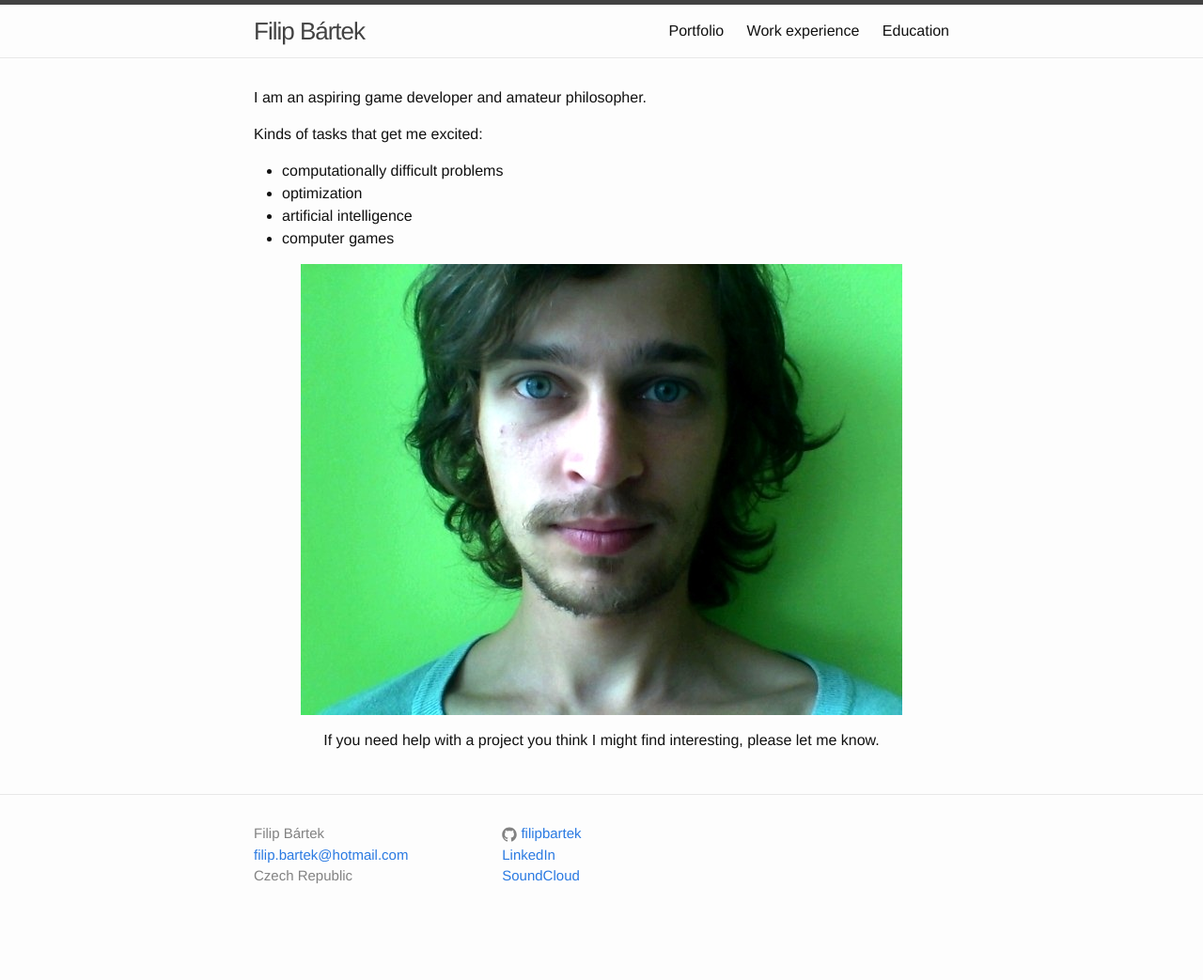
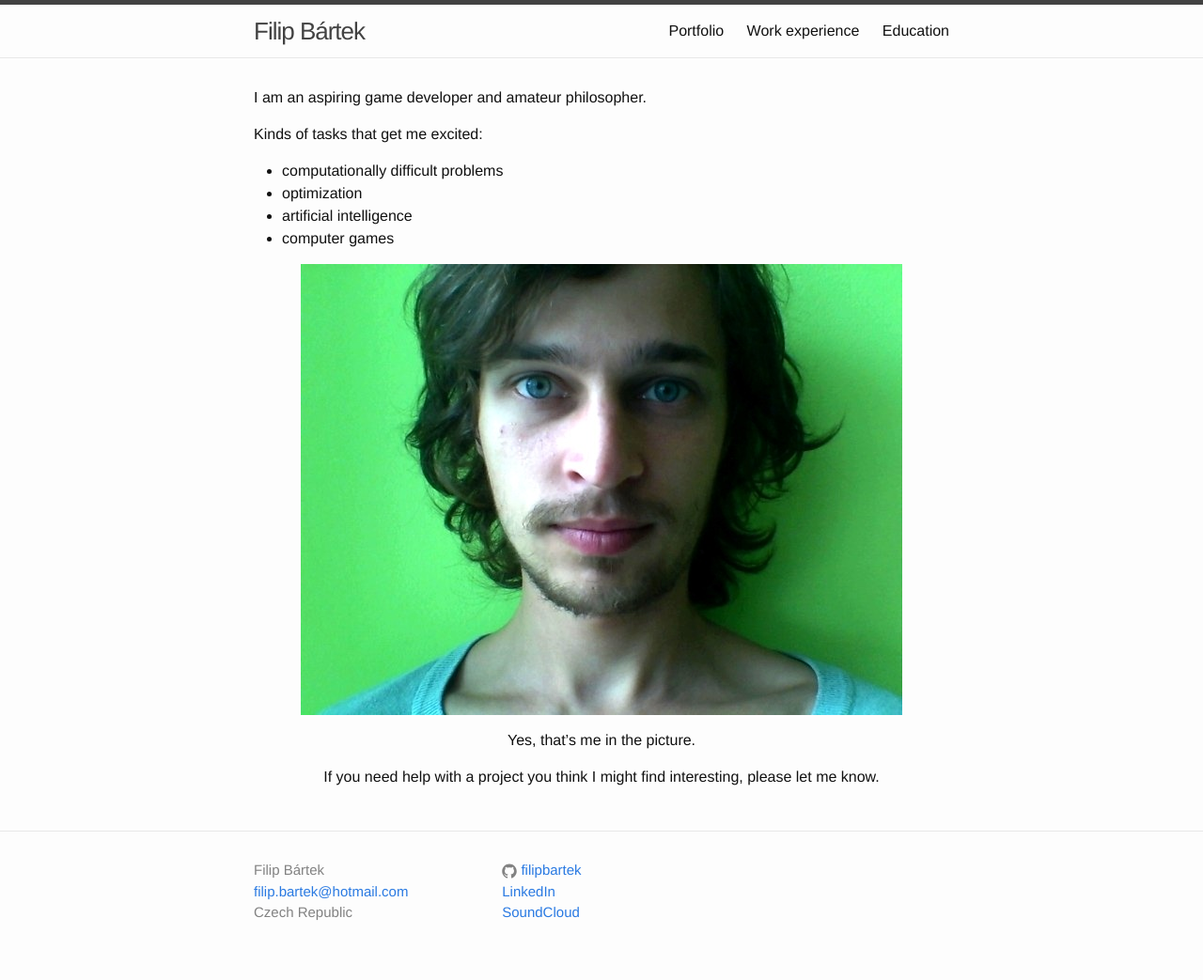
Before and after one commit to filipbartek/filipbartek.github.io, a Jekyll site: the page built from index.md, in a window 1280 px wide. Shown: the whole page at 94% size. Built offline with Jekyll 4.4.1, drawn with Linux system fonts in a browser that asks for light colours; before the commit the page ends 1004 px from its top, so only the background shows below that.

Commit message:
index.md: Add a caption to the picture

```diff
--- a/index.md
+++ b/index.md
@@ -15,5 +15,8 @@
 ![My photo](/assets/face.jpg)
 
 {:.center}
+Yes, that's me in the picture.
+
+{:.center}
 If you need help with a project you think I might find interesting,
 please let me know.
```
